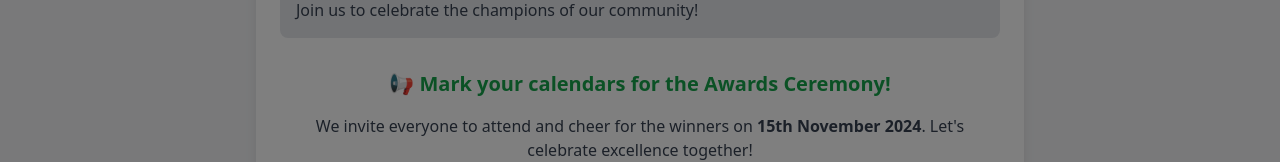
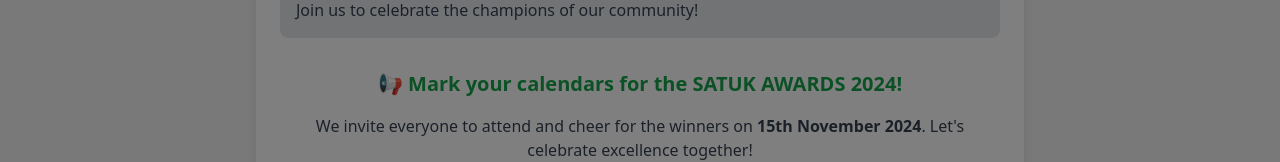
Before and after one commit to OumaArera/satuk-awards, a React (Create React App) app: page /nomination in a window 1280 px wide. Shown: the part 576-738 px from the top of the page. Built offline with nearby package versions, Linux system fonts and the light colour scheme.

Commit message:
feat: complete

```diff
--- a/src/Nomination.jsx
+++ b/src/Nomination.jsx
@@ -47,7 +47,7 @@
         {/* Invitation to Awards */}
         <div className="text-center">
           <p className="text-xl font-semibold text-green-600 mb-4">
-            📢 Mark your calendars for the Awards Ceremony!
+            📢 Mark your calendars for the SATUK AWARDS 2024!
           </p>
           <p className="text-gray-700">
             We invite everyone to attend and cheer for the winners on <strong>15th November 2024</strong>.
```
